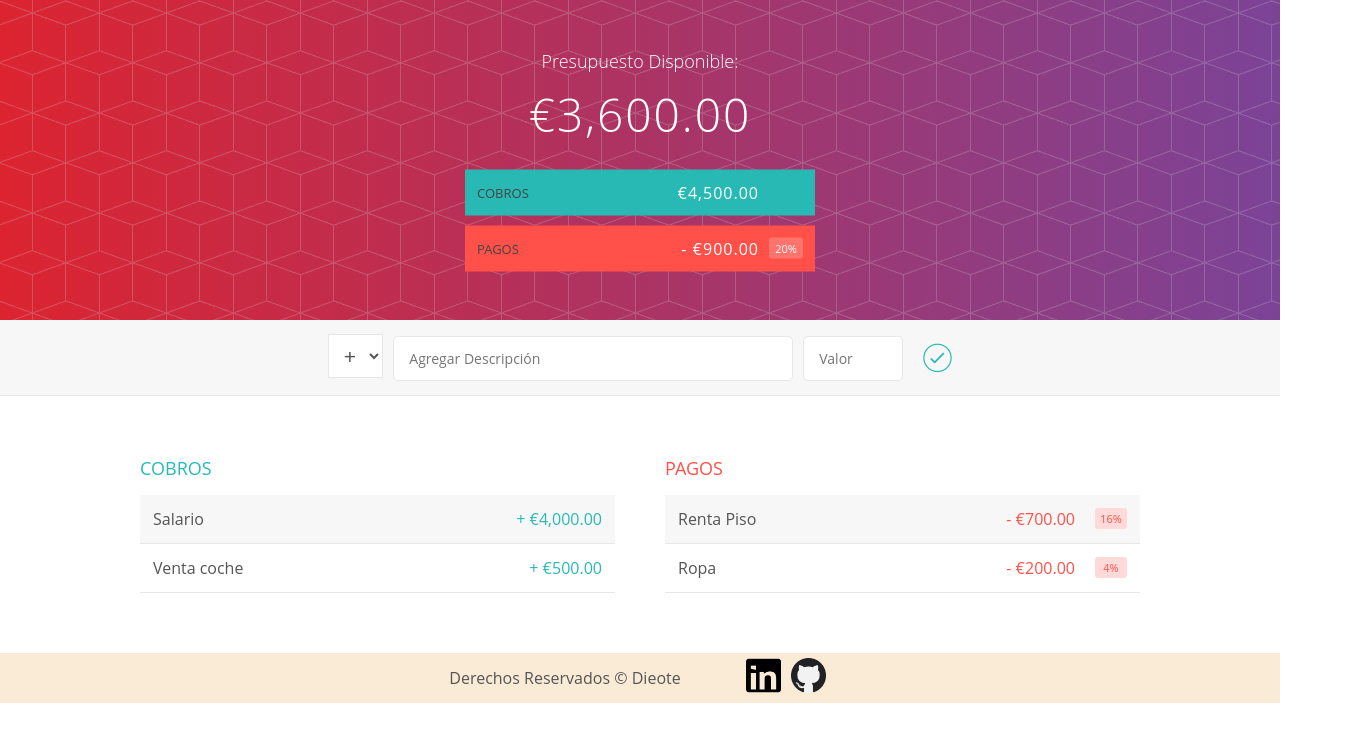
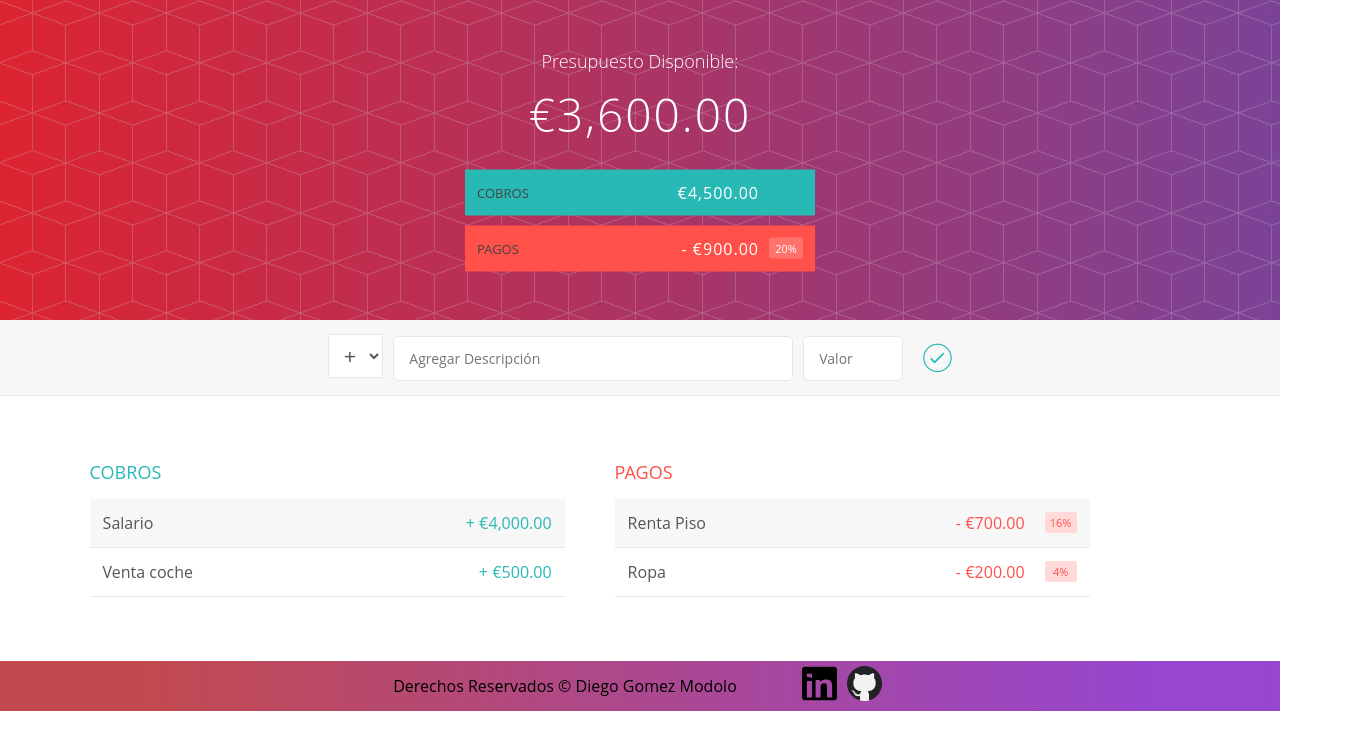
Before and after one commit to Dieote/AppPresupuesto, an Angular app: page / in a window 1280 px wide. Shown: the top 750 px of the page, 1370 px wide, since content can reach past the window. Built offline with nearby package versions, Linux system fonts and the light colour scheme.

Commit message:
Colores y revision icono

```diff
--- a/src/app/piepagina/piepagina.component.css
+++ b/src/app/piepagina/piepagina.component.css
@@ -1,7 +1,9 @@
 .footer {
   text-align: center;
   margin-top: auto;
-  background-color: antiquewhite;
+  /* background-color: antiquewhite; */
+  background: rgb(173,12,18);
+background: linear-gradient(90deg, rgba(173,12,18,0.7455357142857143) 11%, rgba(124,23,195,0.7959558823529411) 90%);
 }
 .piePagina {
   display: flex;
@@ -10,6 +12,7 @@
 }
 .piePagina p {
   margin-right: 60px;
+  color: black;
 }
 .piePagina img {
   display: inline-block;
--- a/src/app/piepagina/piepagina.component.html
+++ b/src/app/piepagina/piepagina.component.html
@@ -1,7 +1,13 @@
 <div class="footer">
-<div class="piePagina">
-  <p>Derechos Reservados © Dieote</p>
-   <a href="https://www.linkedin.com/in/diego1997-gomez-modolo-/" target="_blank"><img src="/assets/linkedin.png" alt="Icono de LinkedIn"></a>
-   <a href="https://github.com/Dieote" target="_blank"><img src="/assets/github.png" alt="Icono de GitHub" ></a>
+  <div class="piePagina">
+    <p>Derechos Reservados © Diego Gomez Modolo</p>
+    <a
+      href="https://www.linkedin.com/in/diego1997-gomez-modolo-/"
+      target="_blank"
+      ><img src="/assets/linkedin.png" alt="Icono de LinkedIn"
+    /></a>
+    <a href="https://github.com/Dieote" target="_blank"
+      ><img src="/assets/github.png" alt="Icono de GitHub"
+    /></a>
+  </div>
 </div>
-</div>
--- a/src/styles.css
+++ b/src/styles.css
@@ -170,8 +170,8 @@ body {
 .agregar_btn:focus { outline: none; }
 
 .contenedor {
-    width: 1000px;
-    margin: 60px auto;
+    width: 100%;
+    margin: 5% 7%;
 }
 
 .ingreso {
```
